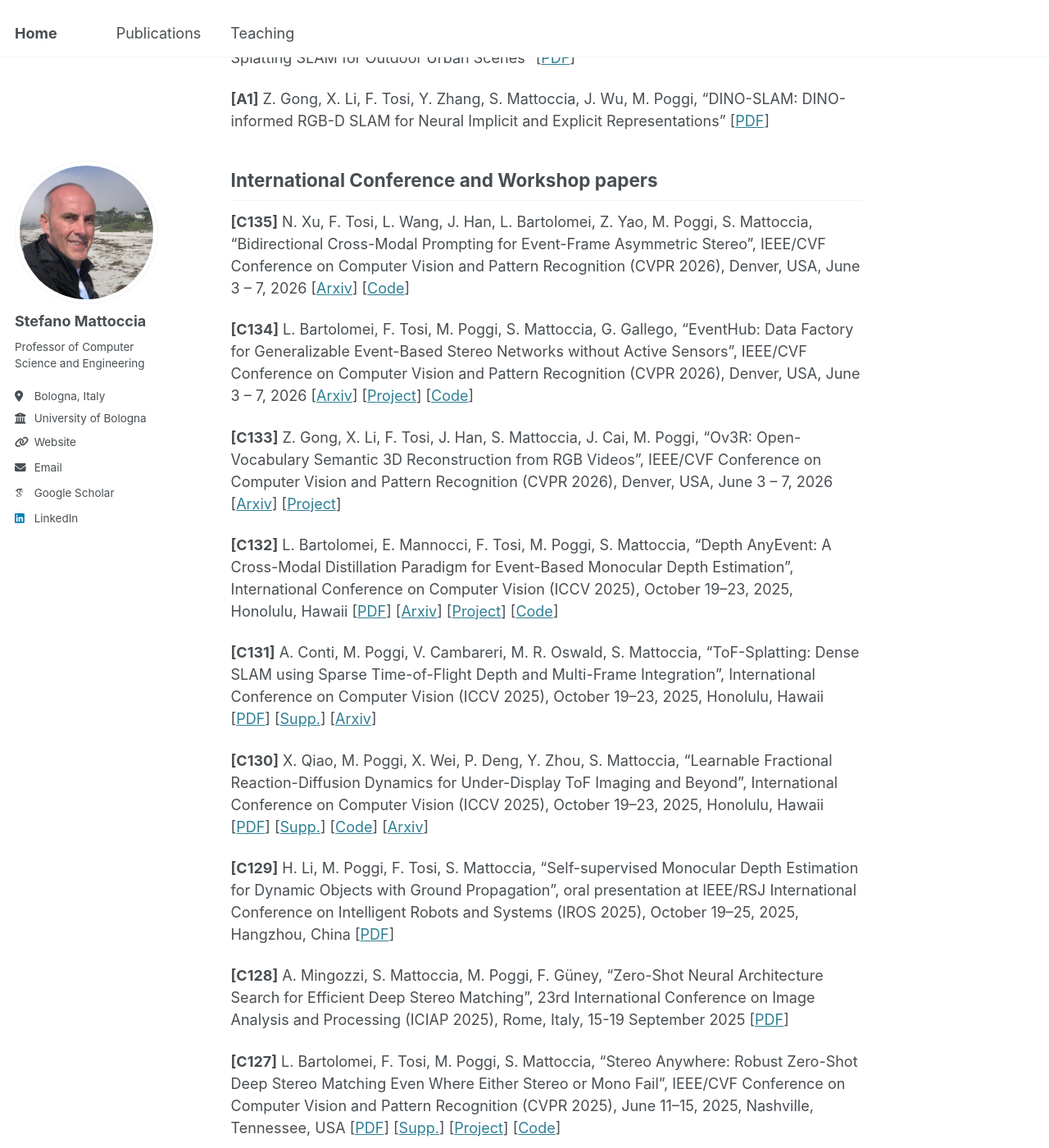
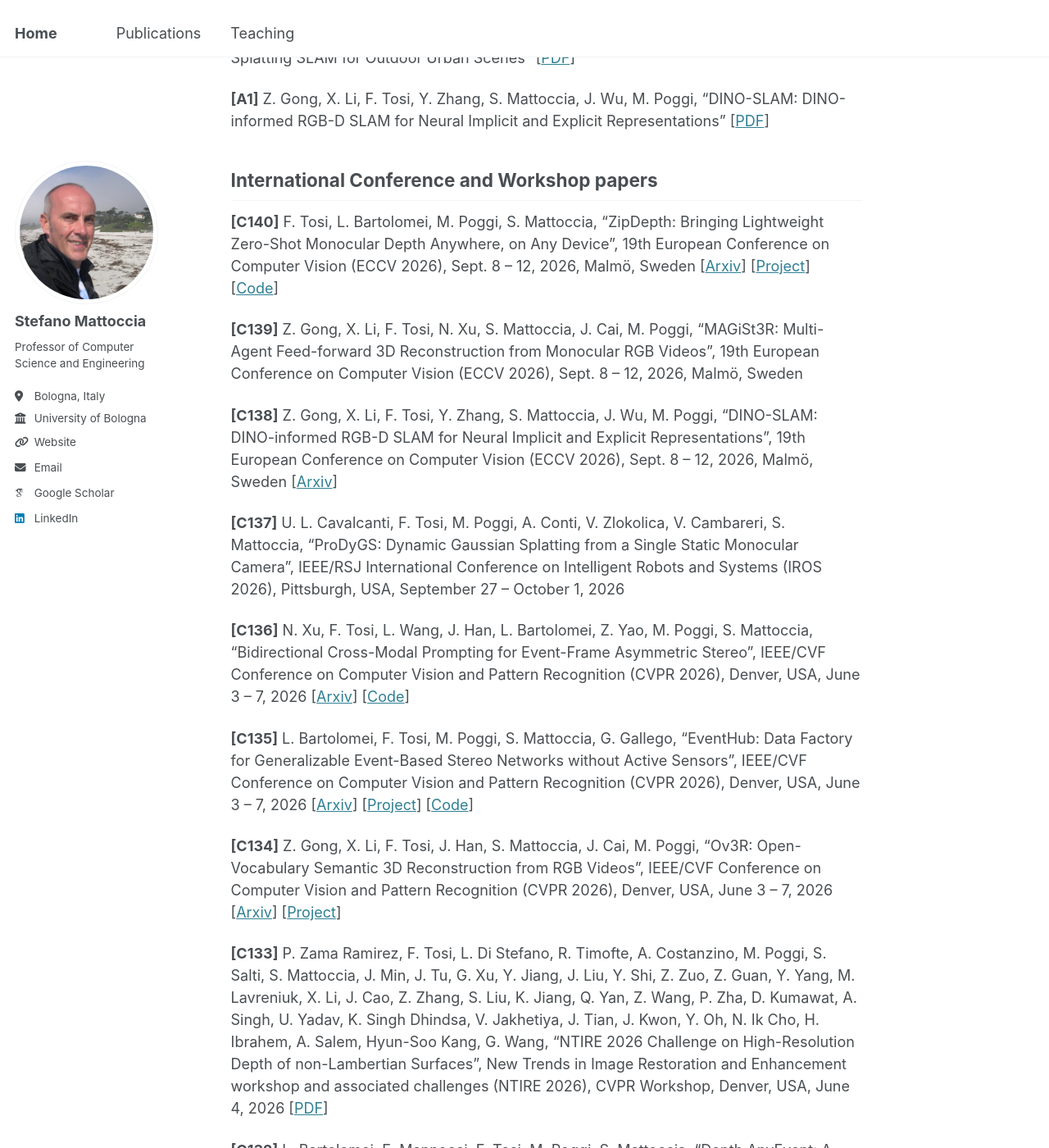
Before and after one commit to stefanomattoccia/stefanomattoccia.github.io, a Jekyll site: the page built from _pages/publications.md, in a window 1280 px wide and 1400 px high, scrolled down 4477 px. Shown: the whole window at 82% size. Built offline with Jekyll 4.4.1, drawn with Linux system fonts in a browser that asks for light colours; some web fonts are replaced.

Commit message:
Add new conference papers to publications

```diff
--- a/_pages/publications.md
+++ b/_pages/publications.md
@@ -100,12 +100,21 @@ Arxiv papers
 International Conference and Workshop papers
 ------
 
-**[C135]** N. Xu, F. Tosi, L. Wang, J. Han, L. Bartolomei, Z. Yao, M. Poggi, S. Mattoccia, “Bidirectional Cross-Modal Prompting for Event-Frame Asymmetric Stereo”, IEEE/CVF Conference on Computer Vision and Pattern Recognition (CVPR 2026), Denver, USA, June 3 – 7, 2026 [[Arxiv](https://arxiv.org/pdf/2604.15312)] [[Code](https://github.com/xnh97/Bi-CMPStereo)]
+**[C140]** F. Tosi, L. Bartolomei, M. Poggi, S. Mattoccia, “ZipDepth: Bringing Lightweight Zero-Shot Monocular Depth Anywhere, on Any Device”, 19th European Conference on Computer Vision (ECCV 2026), Sept. 8 – 12, 2026, Malmö, Sweden [[Arxiv](https://arxiv.org/pdf/2607.08771)] [[Project](https://zipdepth.github.io/)] [[Code](https://github.com/fabiotosi92/ZipDepth)]
 
-**[C134]** L. Bartolomei, F. Tosi, M. Poggi, S. Mattoccia, G. Gallego, “EventHub: Data Factory for Generalizable Event-Based Stereo Networks without Active Sensors”, IEEE/CVF Conference on Computer Vision and Pattern Recognition (CVPR 2026), Denver, USA, June 3 – 7, 2026 [[Arxiv](https://arxiv.org/pdf/2604.02331)] [[Project](https://bartn8.github.io/eventhub/)] [[Code](https://github.com/bartn8/eventhub)]
+**[C139]** Z. Gong, X. Li, F. Tosi, N. Xu, S. Mattoccia, J. Cai, M. Poggi, “MAGiSt3R: Multi-Agent Feed-forward 3D Reconstruction from Monocular RGB Videos”, 19th European Conference on Computer Vision (ECCV 2026), Sept. 8 – 12, 2026, Malmö, Sweden
 
+**[C138]** Z. Gong, X. Li, F. Tosi, Y. Zhang, S. Mattoccia, J. Wu, M. Poggi, “DINO-SLAM: DINO-informed RGB-D SLAM for Neural Implicit and Explicit Representations”, 19th European Conference on Computer Vision (ECCV 2026), Sept. 8 – 12, 2026, Malmö, Sweden [[Arxiv](https://arxiv.org/pdf/2507.19474)]
 
-**[C133]** Z. Gong, X. Li, F. Tosi, J. Han, S. Mattoccia, J. Cai, M. Poggi, “Ov3R: Open-Vocabulary Semantic 3D Reconstruction from RGB Videos”, IEEE/CVF Conference on Computer Vision and Pattern Recognition (CVPR 2026), Denver, USA, June 3 – 7, 2026 [[Arxiv](https://arxiv.org/pdf/2507.22052)] [[Project](https://zorangong.github.io/Ov3R_page/)]
+**[C137]** U. L. Cavalcanti, F. Tosi, M. Poggi, A. Conti, V. Zlokolica, V. Cambareri, S. Mattoccia, “ProDyGS: Dynamic Gaussian Splatting from a Single Static Monocular Camera”, IEEE/RSJ International Conference on Intelligent Robots and Systems (IROS 2026), Pittsburgh, USA, September 27 – October 1, 2026
+
+**[C136]** N. Xu, F. Tosi, L. Wang, J. Han, L. Bartolomei, Z. Yao, M. Poggi, S. Mattoccia, “Bidirectional Cross-Modal Prompting for Event-Frame Asymmetric Stereo”, IEEE/CVF Conference on Computer Vision and Pattern Recognition (CVPR 2026), Denver, USA, June 3 – 7, 2026 [[Arxiv](https://arxiv.org/pdf/2604.15312)] [[Code](https://github.com/xnh97/Bi-CMPStereo)]
+
+**[C135]** L. Bartolomei, F. Tosi, M. Poggi, S. Mattoccia, G. Gallego, “EventHub: Data Factory for Generalizable Event-Based Stereo Networks without Active Sensors”, IEEE/CVF Conference on Computer Vision and Pattern Recognition (CVPR 2026), Denver, USA, June 3 – 7, 2026 [[Arxiv](https://arxiv.org/pdf/2604.02331)] [[Project](https://bartn8.github.io/eventhub/)] [[Code](https://github.com/bartn8/eventhub)]
+
+**[C134]** Z. Gong, X. Li, F. Tosi, J. Han, S. Mattoccia, J. Cai, M. Poggi, “Ov3R: Open-Vocabulary Semantic 3D Reconstruction from RGB Videos”, IEEE/CVF Conference on Computer Vision and Pattern Recognition (CVPR 2026), Denver, USA, June 3 – 7, 2026 [[Arxiv](https://arxiv.org/pdf/2507.22052)] [[Project](https://zorangong.github.io/Ov3R_page/)]
+
+**[C133]** P. Zama Ramirez, F. Tosi, L. Di Stefano, R. Timofte, A. Costanzino, M. Poggi, S. Salti, S. Mattoccia, J. Min, J. Tu, G. Xu, Y. Jiang, J. Liu, Y. Shi, Z. Zuo, Z. Guan, Y. Yang, M. Lavreniuk, X. Li, J. Cao, Z. Zhang, S. Liu, K. Jiang, Q. Yan, Z. Wang, P. Zha, D. Kumawat, A. Singh, U. Yadav, K. Singh Dhindsa, V. Jakhetiya, J. Tian, J. Kwon, Y. Oh, N. Ik Cho, H. Ibrahem, A. Salem, Hyun-Soo Kang, G. Wang, “NTIRE 2026 Challenge on High-Resolution Depth of non-Lambertian Surfaces”, New Trends in Image Restoration and Enhancement workshop and associated challenges (NTIRE 2026), CVPR Workshop,  Denver, USA, June 4, 2026 [[PDF]([https://arxiv.org/pdf/2507.22052](https://openaccess.thecvf.com/content/CVPR2026W/NTIRE/papers/Ramirez_NTIRE_2026_Challenge_on_High-Resolution_Depth_of_non-Lambertian_Surfaces_CVPRW_2026_paper.pdf))]
 
 **[C132]** L. Bartolomei, E. Mannocci, F. Tosi, M. Poggi, S. Mattoccia, "Depth AnyEvent: A Cross-Modal Distillation Paradigm for Event-Based Monocular Depth Estimation", International Conference on Computer Vision (ICCV 2025), October 19–23, 2025, Honolulu, Hawaii [[PDF](https://openaccess.thecvf.com/content/ICCV2025/papers/Bartolomei_Depth_AnyEvent_A_Cross-Modal_Distillation_Paradigm_for_Event-Based_Monocular_Depth_ICCV_2025_paper.pdf)] [[Arxiv](https://arxiv.org/pdf/2509.15224)] [[Project](https://bartn8.github.io/depthanyevent/)] [[Code](https://github.com/bartn8/depthanyevent/)]
 
```
